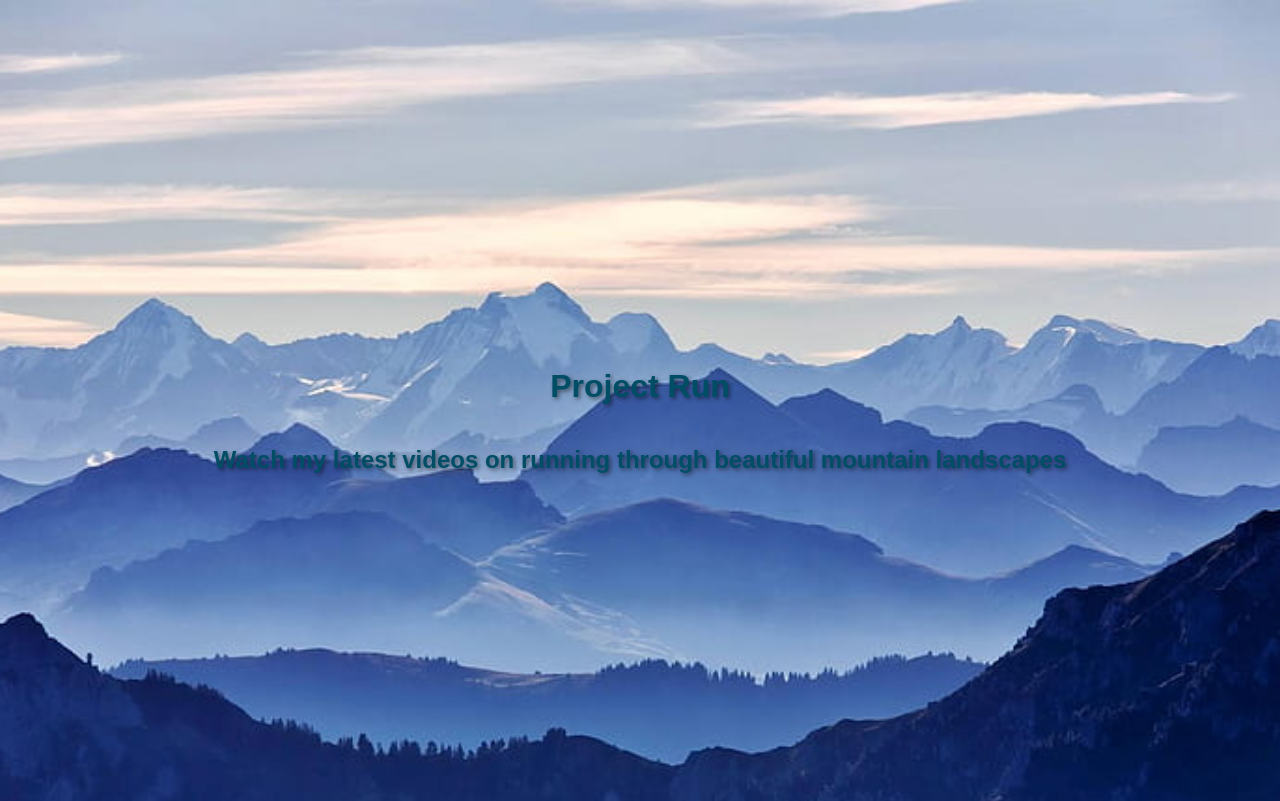
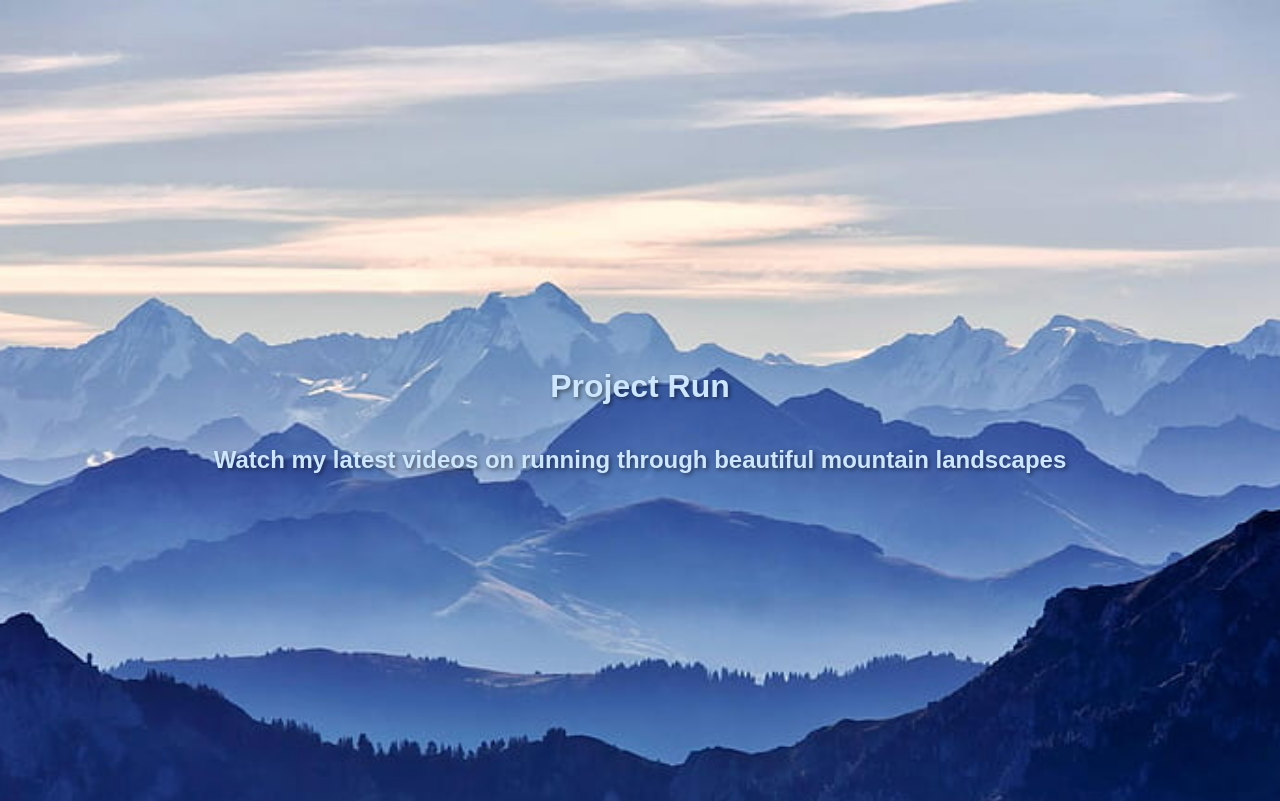
Before and after one commit to RobertM33/ProjectRun, a plain HTML site: page index.html in a window 1280 px wide. Shown: the top 801 px of the page. Drawn offline with Linux system fonts and the light colour scheme.

Commit message:
Update index.html

```diff
--- a/index.html
+++ b/index.html
@@ -17,7 +17,7 @@
 
     h1, h2 {
       text-align: center;
-      color: #004d66; /* Dark blue text for contrast */
+      color: #cce6ff; /* Dark blue text for contrast */
     }
 
     /* Hero Section */
```
